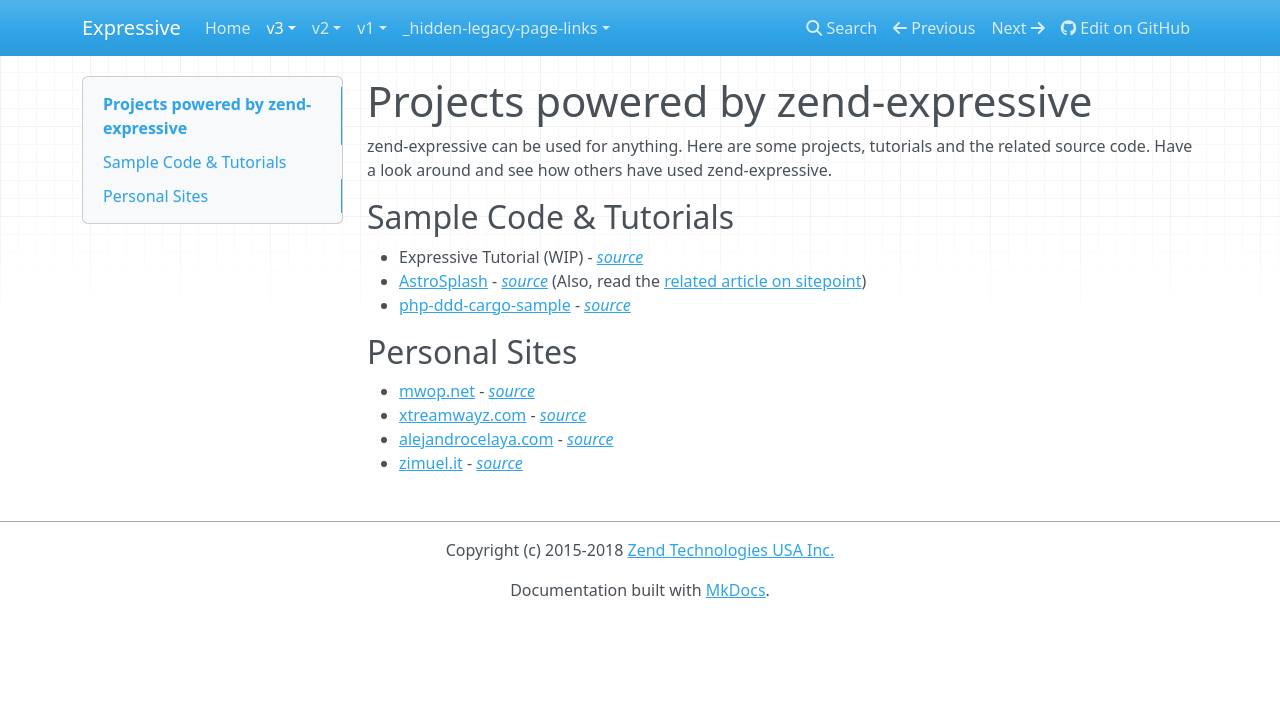
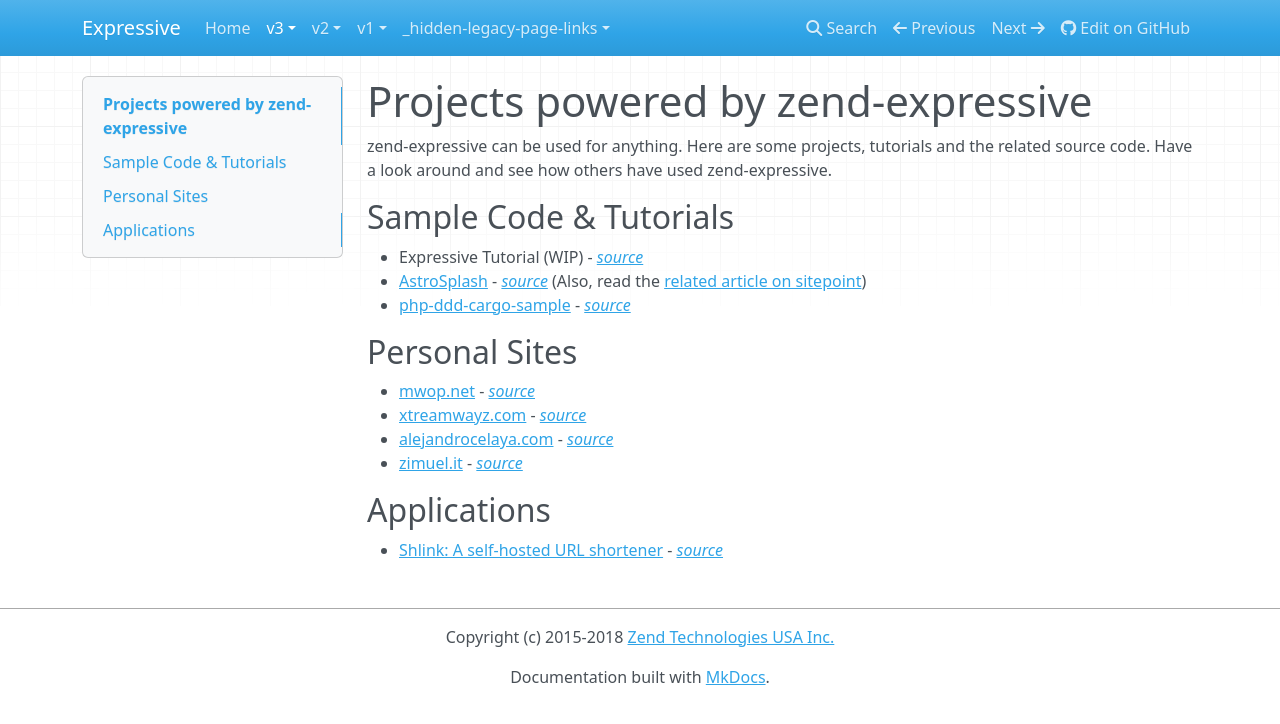
Before and after one commit to zendframework/zend-expressive, an MkDocs documentation site: the page built from docs/book/v3/reference/expressive-projects.md, in a window 1280 px wide. Shown: the top 724 px of the page. Built offline with MkDocs 1.6.1, drawn with Linux system fonts in a browser that asks for light colours; nearby versions of some CDN libraries; old or Windows-style settings are respelled for this version of MkDocs.

Commit message:
Adds new application to project reference list

```diff
--- a/docs/book/v3/reference/expressive-projects.md
+++ b/docs/book/v3/reference/expressive-projects.md
@@ -15,3 +15,7 @@
 - [xtreamwayz.com](https://xtreamwayz.com/) - [*source*](https://github.com/xtreamwayz/xtreamwayz.com)
 - [alejandrocelaya.com](http://www.alejandrocelaya.com/) - [*source*](https://github.com/acelaya/website-expressive)
 - [zimuel.it](http://www.zimuel.it) - [*source*](https://github.com/ezimuel/zimuel.it)
+
+## Applications
+
+- [Shlink: A self-hosted URL shortener](https://shlink.io/) - [*source*](https://github.com/shlinkio/shlink)
```
